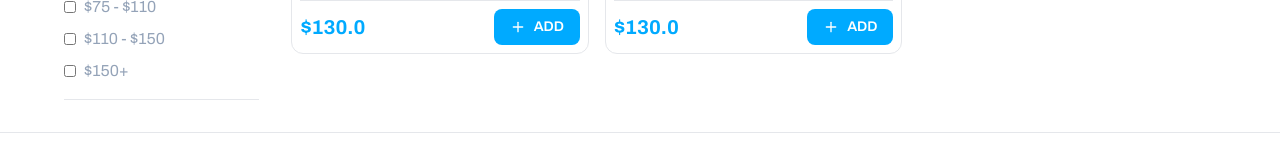
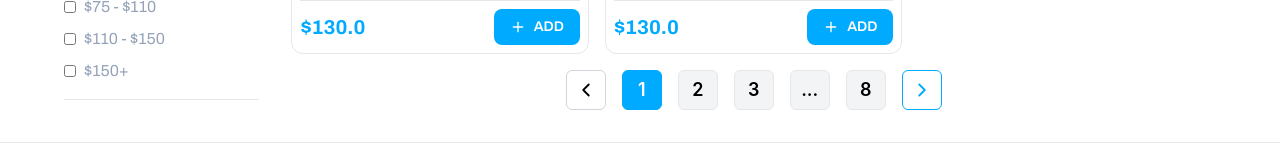
Before and after one commit to riteshtamang1027/Mini-jersey-ecommerce-web-application, a React (Vite) app: page /clubKits in a window 1280 px wide. Shown: the part 1166-1325 px from the top of the page. Built offline with nearby package versions, Linux system fonts and the light colour scheme.

Commit message:
add pagination section in club kit section

```diff
--- a/src/pages/categoryBrowse/ClubKits.jsx
+++ b/src/pages/categoryBrowse/ClubKits.jsx
@@ -1,6 +1,7 @@
 import CatHeader from "./CatHeader";
 import ClubKitsProduct from "./ClubKitsProduct";
 import Filters from "./Filters";
+import Pagination from "./Pagination";
 
 export default function ClubKits() {
   return (
@@ -15,7 +16,10 @@ export default function ClubKits() {
 
         {/* Products - takes remaining width */}
         <main className="min-w-0 flex-1 ">
-          <ClubKitsProduct />
+          <div className="flex flex-col gap-4 items-center justify-center">
+            <ClubKitsProduct />
+            <Pagination />
+          </div>
         </main>
       </div>
     </div>
--- /dev/null
+++ b/src/pages/categoryBrowse/Pagination.jsx
@@ -0,0 +1,47 @@
+import { ChevronLeft, ChevronRight } from "lucide-react";
+
+const pages = [1, 2, 3, "...", 8];
+
+export default function Pagination() {
+  return (
+    <nav className="flex items-center justify-center gap-4 ">
+      <button
+        aria-label="Previous page"
+        className="grid  place-items-center rounded-md
+          border border-gray-300 p-2 cursor-pointer"
+      >
+        <ChevronLeft size={22} />
+      </button>
+
+      {pages.map((page, index) => {
+        const active = page === 1;
+
+        return (
+          <button
+            key={index}
+            disabled={page === "..."}
+            className={[
+              "flex items-center justify-center rounded-md",
+              "border border-gray-200 w-10 h-10",
+              "text-lg font-semibold place-items-center cursor-pointer ",
+              active
+                ? "border-secondary bg-secondary text-white"
+                : "  bg-gray-100",
+              page === "..." && "cursor-default",
+            ].join(" ")}
+          >
+            {page}
+          </button>
+        );
+      })}
+
+      <button
+        aria-label="Next page"
+        className="grid  place-items-center rounded-md
+          border  text-secondary p-2 cursor-pointer"
+      >
+        <ChevronRight size={22} />
+      </button>
+    </nav>
+  );
+}
```
